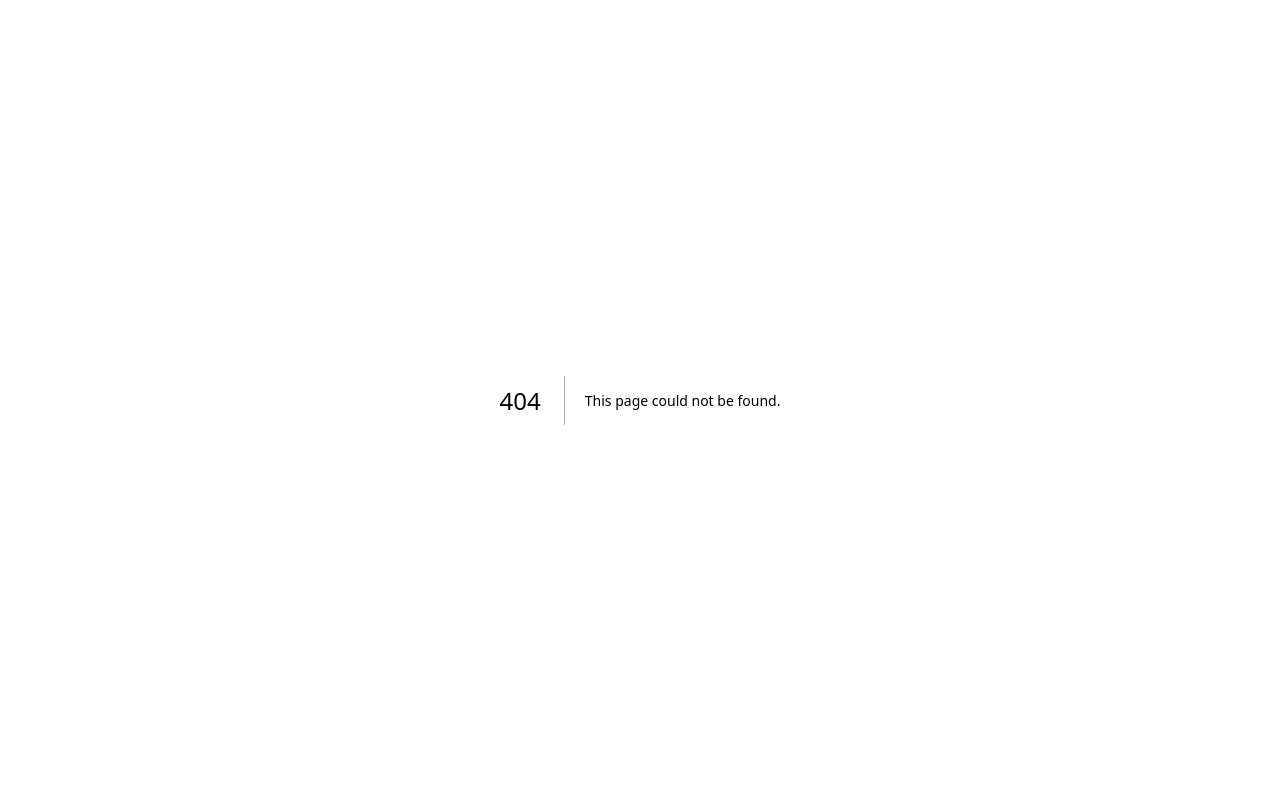
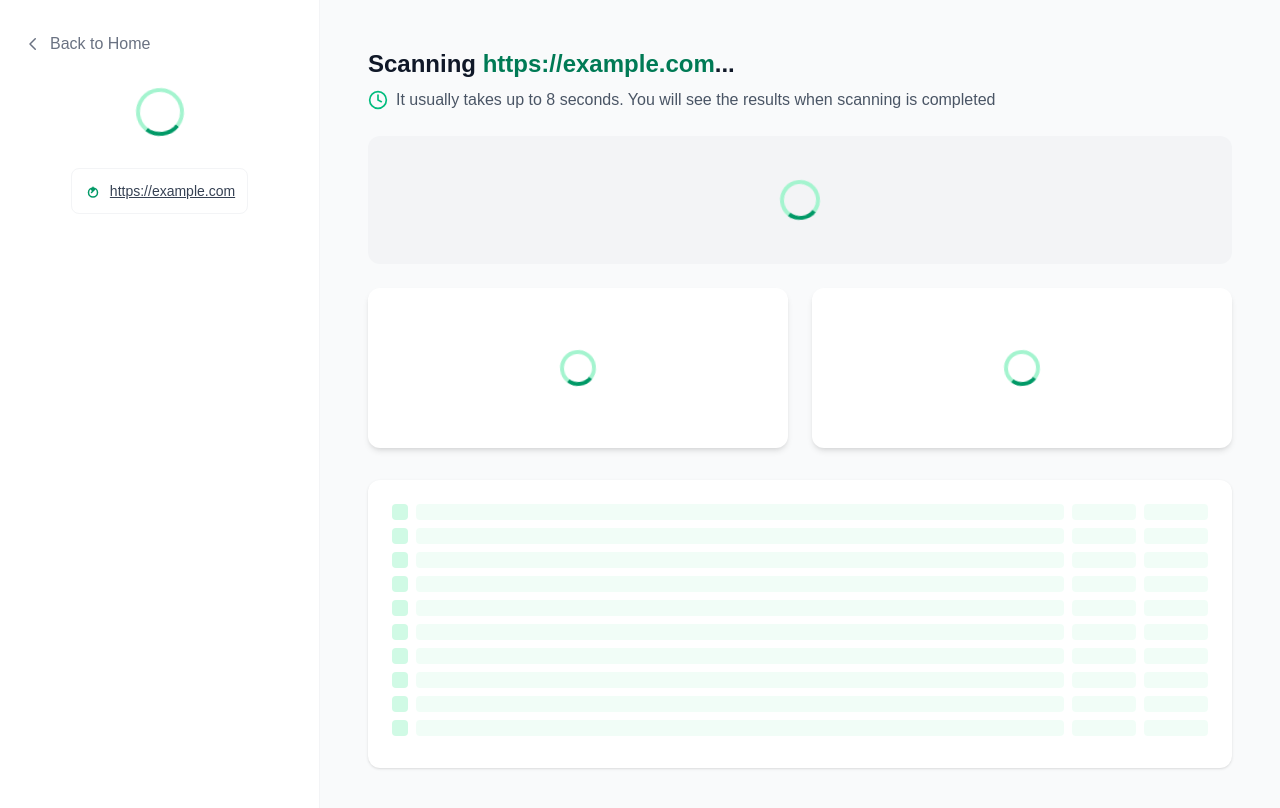
Before and after one commit to zh3nl/W3Check, a Next.js app in the folder w3check/: page /buffer-page in a window 1280 px wide. Before the commit this address had no page. Shown: the top 808 px of the page. Built offline with nearby package versions, Linux system fonts and the light colour scheme.

Commit message:
added buffer page

```diff
--- /dev/null
+++ b/w3check/src/app/buffer-page/layout.tsx
@@ -0,0 +1,5 @@
+'use client';
+
+export default function BufferPageLayout({ children }: { children: React.ReactNode }) {
+  return <>{children}</>;
+}
--- /dev/null
+++ b/w3check/src/app/buffer-page/page.tsx
@@ -0,0 +1,76 @@
+'use client';
+
+import React from 'react';
+import { useRouter, useSearchParams } from 'next/navigation';
+
+function LoadingSpinner({ size = 32 }) {
+  return (
+    <div className={`animate-spin rounded-full border-4 border-emerald-200 border-t-emerald-600`} style={{ width: size, height: size }} />
+  );
+}
+
+function ShimmerRow() {
+  return (
+    <div className="flex items-center space-x-2 mb-2">
+      <div className="h-4 w-4 rounded bg-emerald-100" />
+      <div className="flex-1 h-4 rounded bg-emerald-50 animate-pulse" />
+      <div className="w-16 h-4 rounded bg-emerald-50 animate-pulse" />
+      <div className="w-16 h-4 rounded bg-emerald-50 animate-pulse" />
+    </div>
+  );
+}
+
+export default function BufferPage() {
+  const router = useRouter();
+  const params = useSearchParams();
+  const url = params.get('url') || 'https://example.com';
+
+  return (
+    <div className="flex min-h-screen bg-gray-50">
+      {/* Left sidebar */}
+      <div className="w-[320px] flex flex-col items-center pt-8 px-6 bg-white border-r border-gray-100 min-h-screen">
+        <button className="flex items-center text-gray-500 mb-8 self-start" onClick={() => router.push('/')}>
+          <span className="mr-2">
+            <svg width="18" height="18" fill="none" viewBox="0 0 24 24"><path d="M15 19l-7-7 7-7" stroke="currentColor" strokeWidth="2" strokeLinecap="round" strokeLinejoin="round"/></svg>
+          </span>
+          Back to Home
+        </button>
+        <LoadingSpinner size={48} />
+        <div className="flex items-center mt-8 p-3 rounded-lg bg-white-50 border border-gray-100">
+          <span className="text-emerald-600 mr-2">
+            <svg width="18" height="18" fill="none" viewBox="0 0 24 24"><path d="M10 14l2-2m0 0l2-2m-2 2l-2-2m2 2V7m6 7a6 6 0 11-12 0 6 6 0 0112 0z" stroke="currentColor" strokeWidth="2" strokeLinecap="round" strokeLinejoin="round"/></svg>
+          </span>
+          <a href={url} target="_blank" rel="noopener noreferrer" className="text-gray-700 underline text-sm">{url}</a>
+        </div>
+      </div>
+      {/* Main content */}
+      <div className="flex-1 p-12">
+        <div className="max-w-5xl mx-auto">
+          <h2 className="text-2xl font-bold text-gray-900 mb-2">
+            Scanning <span className="text-emerald-700">{url}</span>...
+          </h2>
+          <div className="flex items-center text-gray-600 mb-6">
+            <svg className="w-5 h-5 text-emerald-500 mr-2" fill="none" viewBox="0 0 24 24"><circle cx="12" cy="12" r="10" stroke="currentColor" strokeWidth="2" /><path d="M12 6v6l4 2" stroke="currentColor" strokeWidth="2" strokeLinecap="round" strokeLinejoin="round" /></svg>
+            It usually takes up to 8 seconds. You will see the results when scanning is completed
+          </div>
+          {/* Loading cards */}
+          <div className="grid grid-cols-1 md:grid-cols-2 gap-6 mb-8">
+            <div className="col-span-2 h-32 rounded-xl bg-gray-100 flex items-center justify-center relative overflow-hidden">
+              <LoadingSpinner size={40} />
+            </div>
+            <div className="h-40 rounded-xl bg-white flex items-center justify-center shadow-md">
+              <LoadingSpinner size={36} />
+            </div>
+            <div className="h-40 rounded-xl bg-white flex items-center justify-center shadow-md">
+              <LoadingSpinner size={36} />
+            </div>
+          </div>
+          {/* Shimmer table */}
+          <div className="bg-white rounded-xl shadow p-6">
+            {Array.from({ length: 10 }).map((_, i) => <ShimmerRow key={i} />)}
+          </div>
+        </div>
+      </div>
+    </div>
+  );
+}
--- a/w3check/src/components/landing-page/Landing-page.tsx
+++ b/w3check/src/components/landing-page/Landing-page.tsx
@@ -16,6 +16,11 @@ export default function LandingPage() {
   const [isLoading, setIsLoading] = useState(false);
   const router = useRouter();
 
+  const handleScanStart = (url: string) => {
+    setIsLoading(true);
+    router.push(`/buffer-page?url=${encodeURIComponent(url)}`);
+  };
+
   const handleScanComplete = (results: ScanResult[]) => {
     // Store the results in localStorage
     const storedHistory = localStorage.getItem('scanHistory') || '[]';
@@ -27,7 +32,7 @@ export default function LandingPage() {
 
     // Redirect to the results page with the first result
     if (results.length > 0) {
-      router.push(`/results?id=${results[0].id}`);
+      router.push(`/results-page?id=${results[0].id}`);
     }
 
     setIsLoading(false);
@@ -60,6 +65,7 @@ export default function LandingPage() {
                   onScanComplete={handleScanComplete}
                   onScanError={handleScanError}
                   isLoading={isLoading}
+                  onScanStart={handleScanStart}
                 />
               </div>
             </div>
--- a/w3check/src/components/scan-functions/UrlBar.tsx
+++ b/w3check/src/components/scan-functions/UrlBar.tsx
@@ -14,9 +14,10 @@ type UrlFormProps = {
   onScanComplete: (results: ScanResult[]) => void;
   onScanError: (error: Error) => void;
   isLoading: boolean;
+  onScanStart?: (url: string) => void;
 };
 
-export default function UrlBar({ onScanComplete, onScanError, isLoading }: UrlFormProps) {
+export default function UrlBar({ onScanComplete, onScanError, isLoading, onScanStart }: UrlFormProps) {
   const { register, handleSubmit, watch, formState: { errors } } = useForm<FormInputs>({
     defaultValues: {
       url: '',
@@ -30,6 +31,9 @@ export default function UrlBar({ onScanComplete, onScanError, isLoading }: UrlFo
 
   const onSubmit: SubmitHandler<FormInputs> = async (data) => {
     try {
+      if (onScanStart) {
+        onScanStart(batchMode ? (data.batchUrls?.split('\n')[0] || '') : data.url);
+      }
       // When crawlEntireSite is true, use a high depth value (e.g., 100) to effectively crawl the entire site
       const maxDepth = data.crawlEntireSite ? 100 : 1;
 
```
Also changed, not shown: w3check/src/app/results-page/page.tsx (renamed from w3check/src/app/results/page.tsx), w3check/src/components/scan-functions/UrlForm.tsx (renamed from w3check/src/components/UrlForm.tsx).
